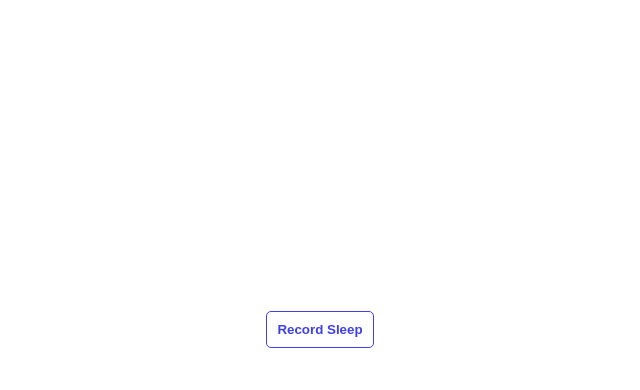
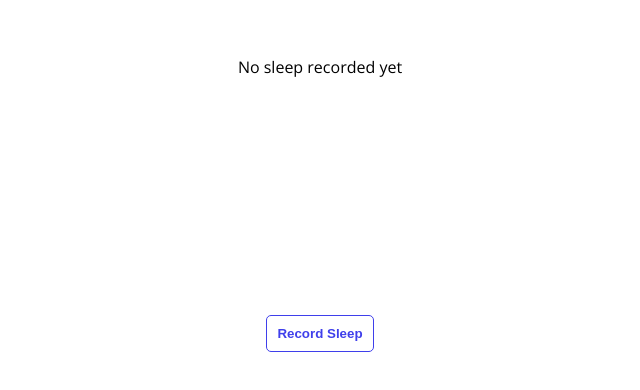
Before and after one commit to hanakamer/sleep-tracker, a React (Create React App) app: page / in a window 1280 px wide. Shown: the part 330-720 px from the top of the page, without its empty margins (320-960 px from the left). Built offline with nearby package versions, Linux system fonts and the light colour scheme.

Commit message:
If a day wasn’t recorded yet, display the empty state No sleep recorded yet

```diff
--- a/src/components/Days/Days.js
+++ b/src/components/Days/Days.js
@@ -18,7 +18,8 @@ function Days({ days = [], ...props }) {
   }
   return (
     <div>
-      {Object.keys(days).map((date, i) => {
+      {Object.keys(days).length
+        ? Object.keys(days).map((date, i) => {
             const data = days[date];
             return (
               <React.Fragment key={date}>
@@ -27,7 +28,8 @@ function Days({ days = [], ...props }) {
                 <Button name={'edit'} onClick={() => handleEdit(date)} />
               </React.Fragment>
             );
-      })}
+          })
+        : `No sleep recorded yet`}
     </div>
   );
 }
```
Lines whose indentation alone changed are shown as unchanged.
